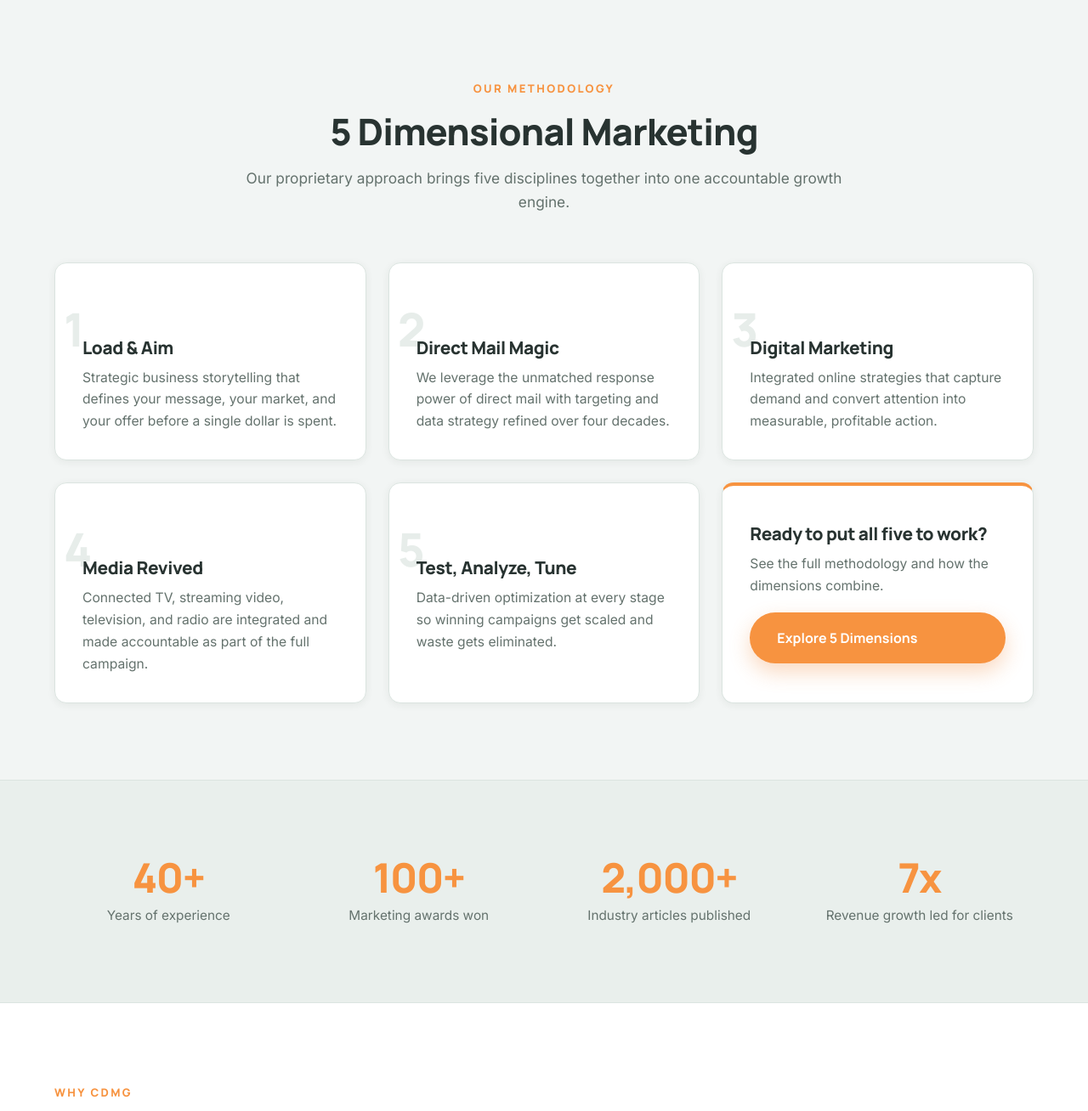
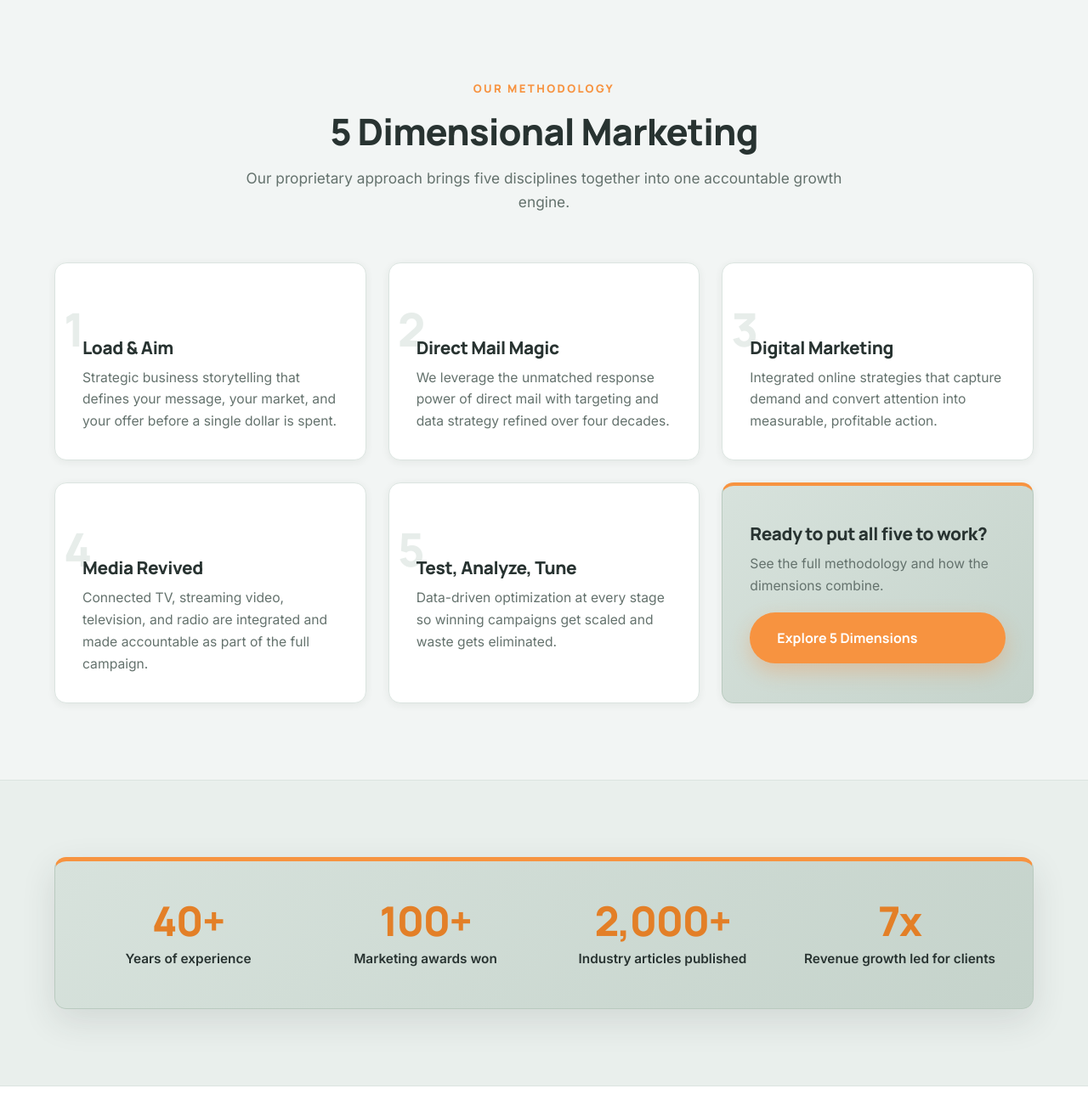
Before and after one commit to aliciamichele-cdmg/cdmg-website, a PHP site: page / in a window 1280 px wide. Shown: the part 2912-4220 px from the top of the page at 85% size. Run offline with PHP 8.4, Linux system fonts and the light colour scheme.

Commit message:
Extend the sage-panel treatment to key moments across the site
Apply the deeper sage panel + orange accent (from the 5 Dimensions) to the
highest-impact spots: the stats bands, the Let's Talk CTA banners, the
process steps, and the highlight/feature cards. Info cards stay white so
the sage panels mark the key moments. Dark text throughout (no reverse type).

Co-Authored-By: Claude Opus 4.8 <noreply@anthropic.com>

```diff
--- a/css/style.css
+++ b/css/style.css
@@ -211,7 +211,7 @@ p { color: var(--muted); }
 .card p { font-size: .98rem; }
 
 /* Highlighted "feature" card variant (was a navy card, now light with orange accent) */
-.card--feature { background: #fff; border: 1px solid var(--line); border-top: 4px solid var(--accent); display: flex; flex-direction: column; justify-content: center; }
+.card--feature { background: linear-gradient(135deg, #d7e2dc, #c5d3cb); border: 1px solid #b9cabf; border-top: 4px solid var(--accent); display: flex; flex-direction: column; justify-content: center; box-shadow: var(--shadow-sm); }
 .card--feature h3 { color: var(--navy); }
 .card--feature p { color: var(--muted); }
 
@@ -221,12 +221,13 @@ p { color: var(--muted); }
 .dim > * { position: relative; z-index: 1; }
 
 /* ----- Stats ----- */
-.stats { display: grid; grid-template-columns: repeat(4, 1fr); gap: 26px; text-align: center; }
-.stat__num { font-family: var(--font-head); font-weight: 800; font-size: 3rem; color: var(--accent); line-height: 1; letter-spacing: -.03em; }
-.stat__label { color: var(--muted); font-size: .96rem; margin-top: 8px; }
+.stats { display: grid; grid-template-columns: repeat(4, 1fr); gap: 26px; text-align: center; background: linear-gradient(135deg, #d7e2dc, #c5d3cb); border: 1px solid #b9cabf; border-top: 5px solid var(--accent); border-radius: var(--radius); padding: 46px 30px; box-shadow: var(--shadow); }
+.stat__num { font-family: var(--font-head); font-weight: 800; font-size: 3rem; color: var(--accent-dark); line-height: 1; letter-spacing: -.03em; }
+.stat__label { color: var(--navy); font-weight: 600; font-size: .96rem; margin-top: 8px; }
 
 /* ----- Process steps ----- */
-.steps { display: grid; grid-template-columns: repeat(3, 1fr); gap: 30px; counter-reset: step; }
+.steps { display: grid; grid-template-columns: repeat(3, 1fr); gap: 30px; counter-reset: step; background: linear-gradient(135deg, #d7e2dc, #c5d3cb); border: 1px solid #b9cabf; border-top: 5px solid var(--accent); border-radius: var(--radius); padding: 50px 40px; box-shadow: var(--shadow); }
+.steps .step p { color: var(--text); }
 .step { text-align: center; position: relative; }
 .step__circle {
   width: 84px; height: 84px; border-radius: 50%; margin: 0 auto 22px;
@@ -283,7 +284,7 @@ p { color: var(--muted); }
 .faq__a p { padding-bottom: 22px; }
 
 /* ----- CTA banner (light, dark text, orange button) ----- */
-.cta-banner { background: linear-gradient(135deg, #f4f7f6, #eef2f0); border: 1px solid var(--line); border-top: 5px solid var(--accent); border-radius: 22px; padding: 60px; text-align: center; color: var(--text); box-shadow: var(--shadow); }
+.cta-banner { background: linear-gradient(135deg, #d7e2dc, #c5d3cb); border: 1px solid #b9cabf; border-top: 5px solid var(--accent); border-radius: 22px; padding: 60px; text-align: center; color: var(--text); box-shadow: var(--shadow); }
 .cta-banner h2 { color: var(--navy); }
 .cta-banner p { color: var(--muted); max-width: 600px; margin: 16px auto 28px; font-size: 1.1rem; }
 .cta-banner .btn { background: var(--accent); color: #fff; border-color: var(--accent); }
```
